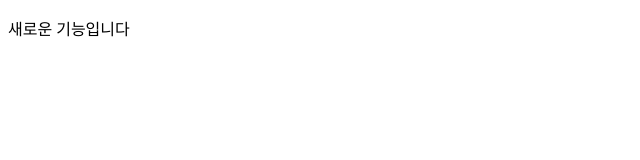
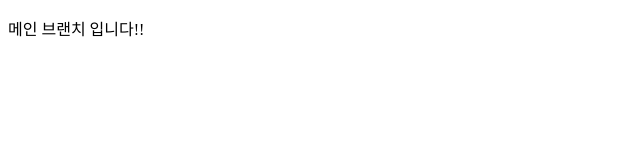
Before and after one commit to jungheeYoo/GitInitTestNew, a plain HTML site: page index.html in a window 1280 px wide. Shown: the full height of the page, 0-640 px from the left. Drawn offline with Linux system fonts and the light colour scheme.

Commit message:
메인 브랜치 계속 변경

```diff
--- a/index.html
+++ b/index.html
@@ -3,9 +3,9 @@
   <head>
     <meta charset="UTF-8" />
     <meta name="viewport" content="width=device-width, initial-scale=1.0" />
-    <title>메인은 계속해서 새 브랜치 영향 없이 진행!!</title>
+    <title>충돌이 날까?!!</title>
   </head>
   <body>
-    <p>새로운 기능입니다</p>
+    <p>메인 브랜치 입니다!!</p>
   </body>
 </html>
```
